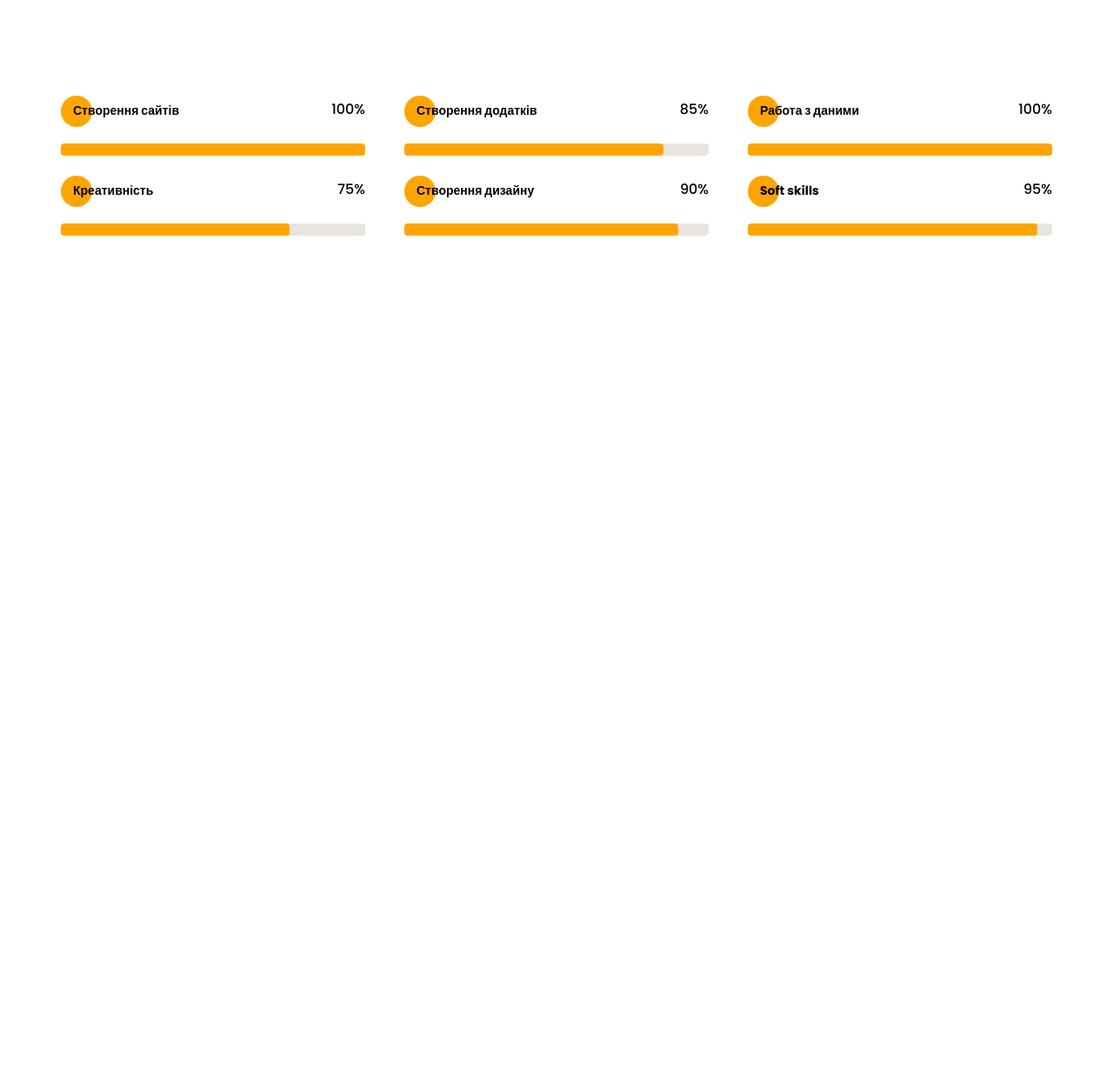
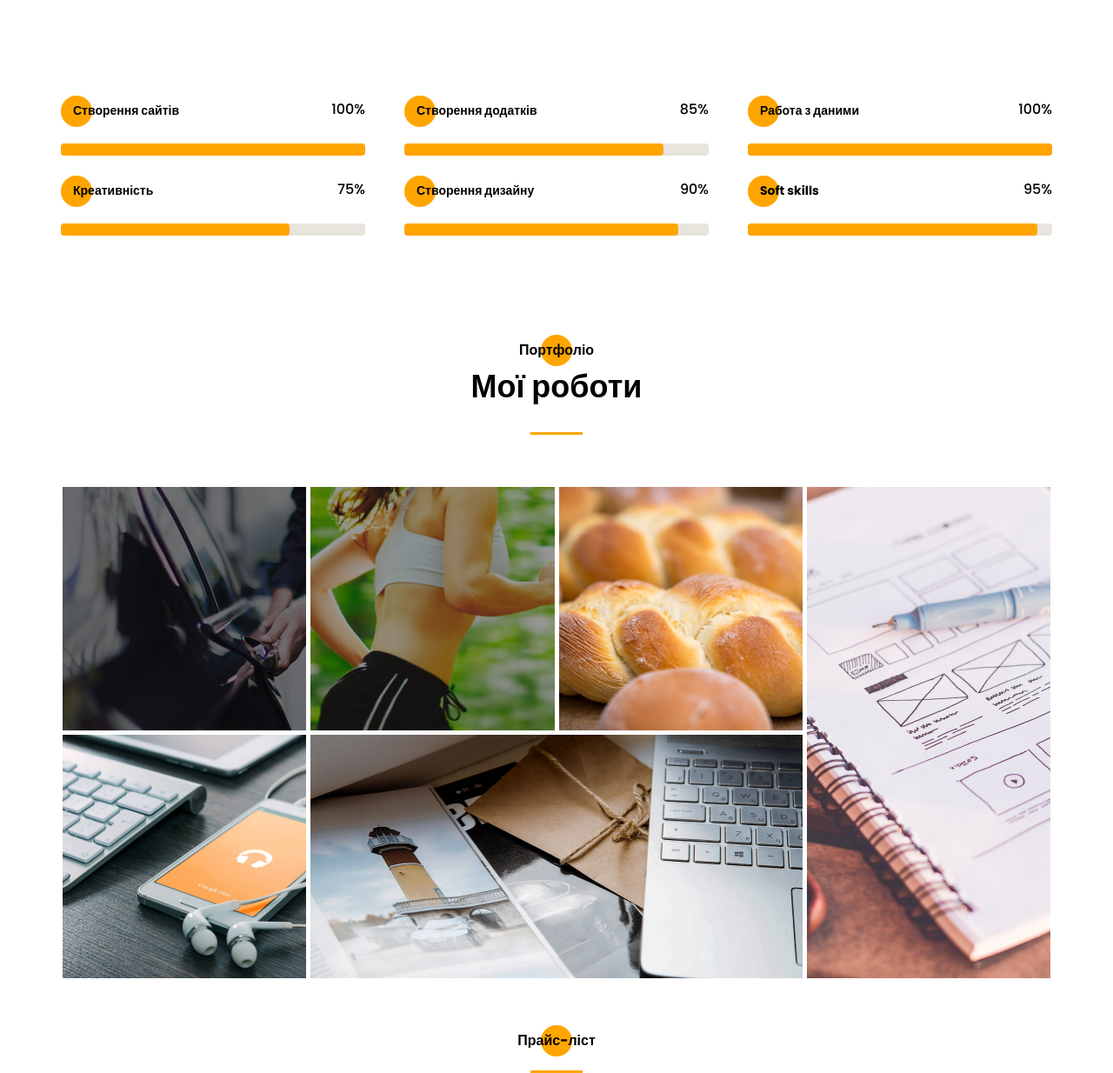
Before and after one commit to WaspGo/Portfolio, a website built with Vite: page index.html in a window 1280 px wide. Shown: the part 3022-4256 px from the top of the page at 87% size. Before the commit the page ends 3293 px from the top, so only its background shows below. Built offline with nearby package versions, Linux system fonts and the light colour scheme.

Commit message:
add section portfolio

```diff
--- a/index.html
+++ b/index.html
@@ -609,9 +609,7 @@
               <div class="skills__progress-procent">100%</div>
             </div>
             <div class="skills__progress__item-line">
-              <div class="skills__progress__procent-completed">
-                <span></span>
-              </div>
+              <div class="skills__progress__procent-completed"></div>
             </div>
           </div>
           <div class="skills__progress__item">
@@ -620,9 +618,7 @@
               <div class="skills__progress-procent">85%</div>
             </div>
             <div class="skills__progress__item-line">
-              <div class="skills__progress__procent-completed">
-                <span></span>
-              </div>
+              <div class="skills__progress__procent-completed"></div>
             </div>
           </div>
           <div class="skills__progress__item">
@@ -631,9 +627,7 @@
               <div class="skills__progress-procent">100%</div>
             </div>
             <div class="skills__progress__item-line">
-              <div class="skills__progress__procent-completed">
-                <span></span>
-              </div>
+              <div class="skills__progress__procent-completed"></div>
             </div>
           </div>
           <div class="skills__progress__item">
@@ -642,9 +636,7 @@
               <div class="skills__progress-procent">75%</div>
             </div>
             <div class="skills__progress__item-line">
-              <div class="skills__progress__procent-completed">
-                <span></span>
-              </div>
+              <div class="skills__progress__procent-completed"></div>
             </div>
           </div>
           <div class="skills__progress__item">
@@ -653,9 +645,7 @@
               <div class="skills__progress-procent">90%</div>
             </div>
             <div class="skills__progress__item-line">
-              <div class="skills__progress__procent-completed">
-                <span></span>
-              </div>
+              <div class="skills__progress__procent-completed"></div>
             </div>
           </div>
           <div class="skills__progress__item">
@@ -664,14 +654,43 @@
               <div class="skills__progress-procent">95%</div>
             </div>
             <div class="skills__progress__item-line">
-              <div class="skills__progress__procent-completed">
-                <span></span>
-              </div>
+              <div class="skills__progress__procent-completed"></div>
             </div>
           </div>
         </div>
       </div>
     </section>
+    <section class="portfolio">
+      <div class="container">
+        <h2 class="title title_fz16 portfolio_title">Портфоліо</h2>
+        <div class="title portfolio_subtitle">Мої роботи</div>
+        <div class="portfolio__wrapper">
+          <a href="#" class="portfolio__item">
+            <img src="/src/img/works/uber.jpg" alt="uber" />
+          </a>
+          <a href="#" class="portfolio__item">
+            <img src="/src/img/works/pulse.jpg" alt="pulse" />
+          </a>
+          <a href="#" class="portfolio__item">
+            <img src="/src/img/works/bread.jpg" alt="bread" />
+          </a>
+          <a href="#" class="portfolio__item portfolio__item-plans">
+            <img src="/src/img/works/plans.jpg" alt="plans" />
+          </a>
+          <a href="#" class="portfolio__item">
+            <img src="/src/img/works/ipad.jpg" alt="ipad" />
+          </a>
+          <a href="#" class="portfolio__item portfolio__item-mac">
+            <img src="/src/img/works/mac.jpg" alt="mac" />
+          </a>
+        </div>
+      </div>
+    </section>
+    <section class="price">
+      <div class="continer">
+        <h2 class="title title_fz16 price_title"><span>Прайс-ліст</span></h2>
+      </div>
+    </section>
     <script type="module" src="/src/js/script.js"></script>
   </body>
 </html>
--- /dev/null
+++ b/src/sass/blocks/portfolio.scss
@@ -0,0 +1,45 @@
+@use "/src/sass/base/mixins.scss" as *;
+
+.portfolio {
+  padding-top: 120px;
+  &_title {
+    position: relative;
+    text-align: center;
+    @include before_circle;
+    &:before {
+      left: 50%;
+      transform: translateX(-50%);
+    }
+  }
+  &_subtitle {
+    position: relative;
+    text-align: center;
+    @include divider;
+  }
+  &__wrapper {
+    margin-top: 85px;
+    display: grid;
+    padding: 0 2px;
+    grid-template-columns: repeat(4, 1fr);
+    grid-template-rows: repeat(2, 280px);
+    grid-auto-rows: 280px;
+    gap: 5px;
+  }
+  &__item {
+    &:hover {
+      transform: scale(0.98);
+      filter: sepia(60%);
+    }
+    img {
+      height: 100%;
+      width: 100%;
+      object-fit: cover;
+    }
+    &-mac {
+      grid-area: 2 / 2 / 3 / 4;
+    }
+    &-plans {
+      grid-area: 1 / 4 / 3 / 5;
+    }
+  }
+}
--- /dev/null
+++ b/src/sass/blocks/price.scss
@@ -0,0 +1,18 @@
+@use "/src/sass/base/mixins.scss" as *;
+
+.price {
+  padding-top: 60px;
+  &_title {
+    text-align: center;
+    position: relative;
+    @include before_circle;
+    span {
+      @include divider;
+    }
+
+    &:before {
+      left: 50%;
+      transform: translateX(-50%);
+    }
+  }
+}
--- a/src/sass/style.scss
+++ b/src/sass/style.scss
@@ -11,3 +11,5 @@
 @use "/src/sass/blocks/about.scss";
 @use "/src/sass/blocks/resume.scss";
 @use "/src/sass/blocks/skills.scss";
+@use "/src/sass/blocks/portfolio.scss";
+@use "/src/sass/blocks/price.scss";
```
Also changed, not shown: src/img/works/mac.jpg (added).
